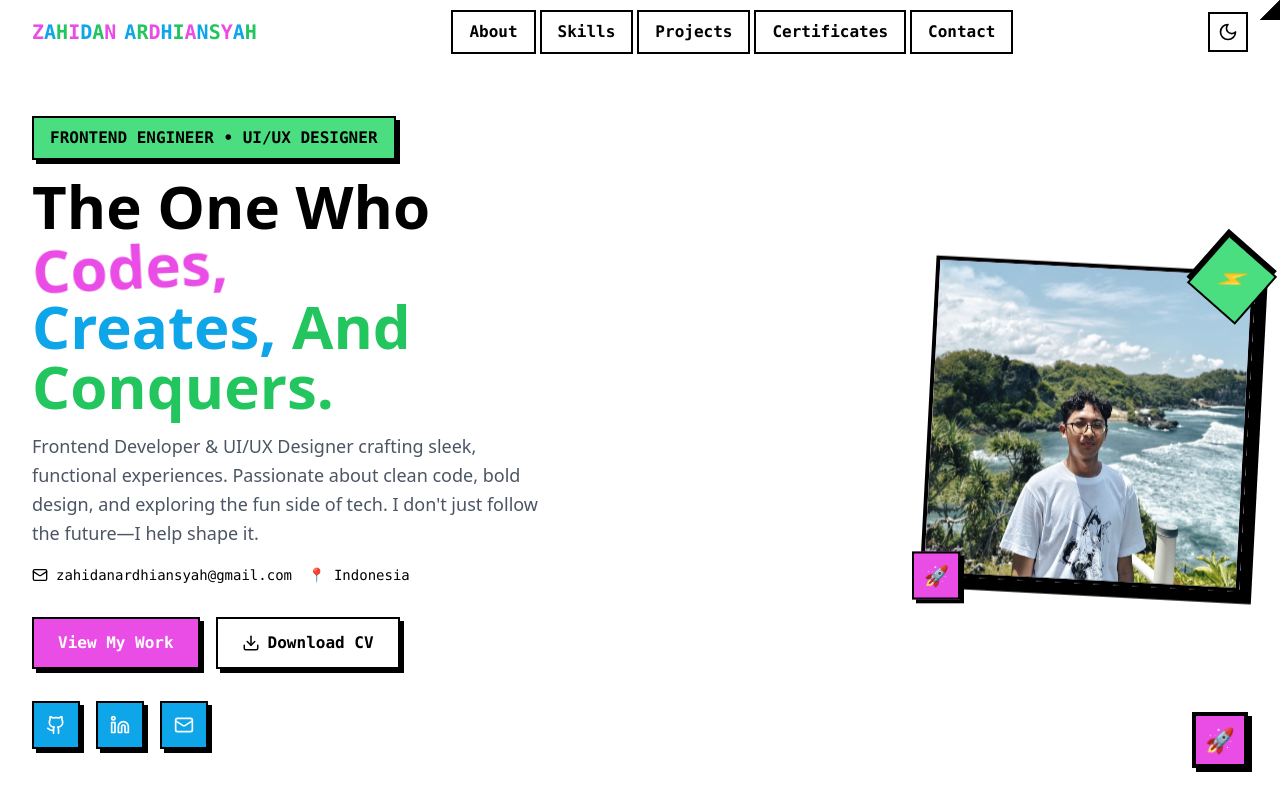
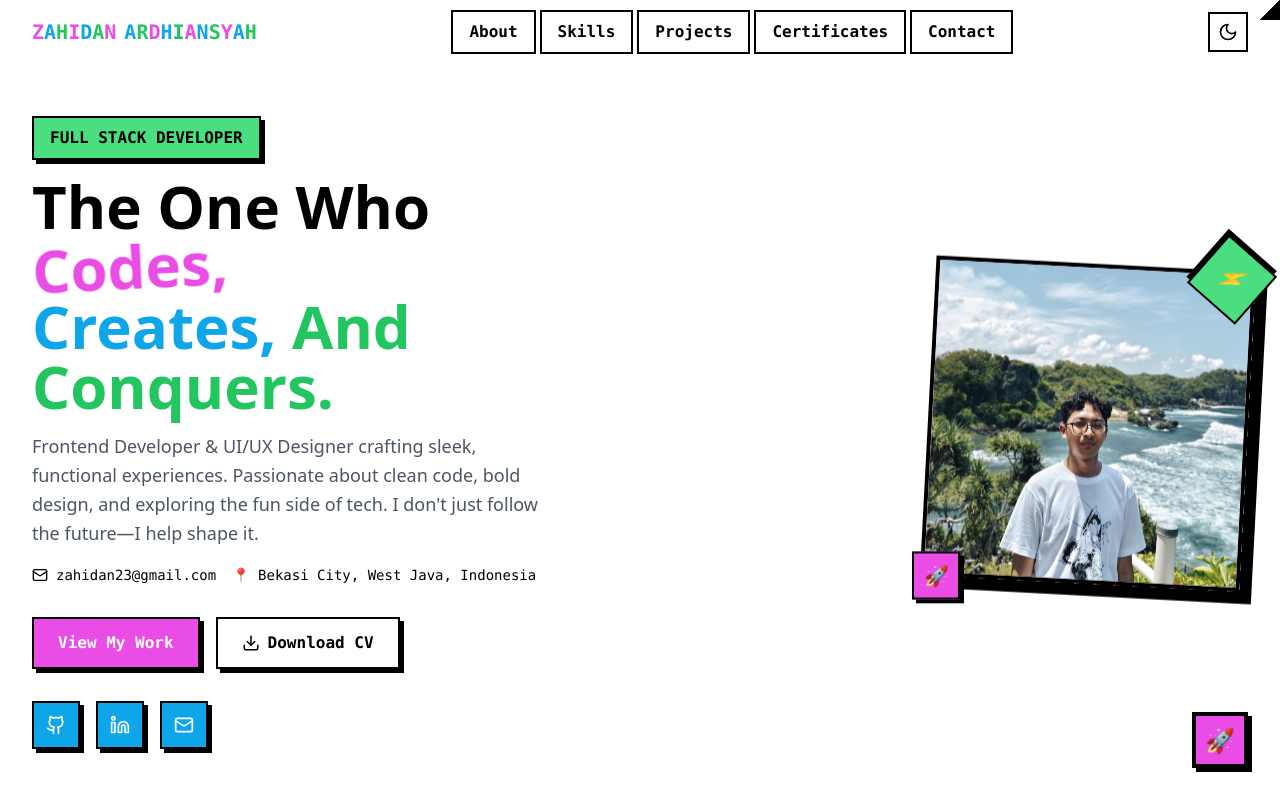
Before and after one commit to Grandvill/portofolio-web, a React (Vite) app: page / in a window 1280 px wide. Shown: the top 800 px of the page. Built offline with nearby package versions, Linux system fonts and the light colour scheme.

Commit message:
Update : email and address in Hero component

```diff
--- a/src/components/Hero.tsx
+++ b/src/components/Hero.tsx
@@ -5,7 +5,7 @@ export default function Hero() {
   const socialLinks = [
     { icon: Github, href: 'https://github.com/Grandvill', label: 'GitHub' },
     { icon: Linkedin, href: 'https://www.linkedin.com/in/zahidan-ardhiansyah/', label: 'LinkedIn' },
-    { icon: Mail, href: 'mailto:zahidanardhiansyah@gmail.com', label: 'Email' },
+    { icon: Mail, href: 'mailto:zahidan23@gmail.com', label: 'Email' },
   ];
 
   const scrollToProjects = () => {
@@ -23,7 +23,7 @@ export default function Hero() {
           <motion.div className="space-y-8" initial={{ opacity: 0, x: -50 }} animate={{ opacity: 1, x: 0 }} transition={{ duration: 0.6 }}>
             <div className="space-y-4">
               <motion.div className="inline-block px-4 py-2 bg-neon-400 text-black font-mono font-bold border-2 border-black shadow-brutal" initial={{ opacity: 0, y: 20 }} animate={{ opacity: 1, y: 0 }} transition={{ delay: 0.2 }}>
-                FRONTEND ENGINEER • UI/UX DESIGNER
+                FULL STACK DEVELOPER
               </motion.div>
 
               <motion.h1 className="text-4xl sm:text-5xl lg:text-6xl font-black leading-tight" initial={{ opacity: 0, y: 30 }} animate={{ opacity: 1, y: 0 }} transition={{ delay: 0.3 }}>
@@ -39,10 +39,10 @@ export default function Hero() {
               <motion.div className="flex flex-wrap gap-4" initial={{ opacity: 0, y: 20 }} animate={{ opacity: 1, y: 0 }} transition={{ delay: 0.5 }}>
                 <motion.span className="flex items-center gap-2 font-mono text-sm" whileHover={{ scale: 1.05 }}>
                   <Mail size={16} />
-                  zahidanardhiansyah@gmail.com
+                  zahidan23@gmail.com
                 </motion.span>
                 <motion.span className="flex items-center gap-2 font-mono text-sm" whileHover={{ scale: 1.05 }}>
-                  📍 Indonesia
+                  📍 Bekasi City, West Java, Indonesia
                 </motion.span>
               </motion.div>
             </div>
```
